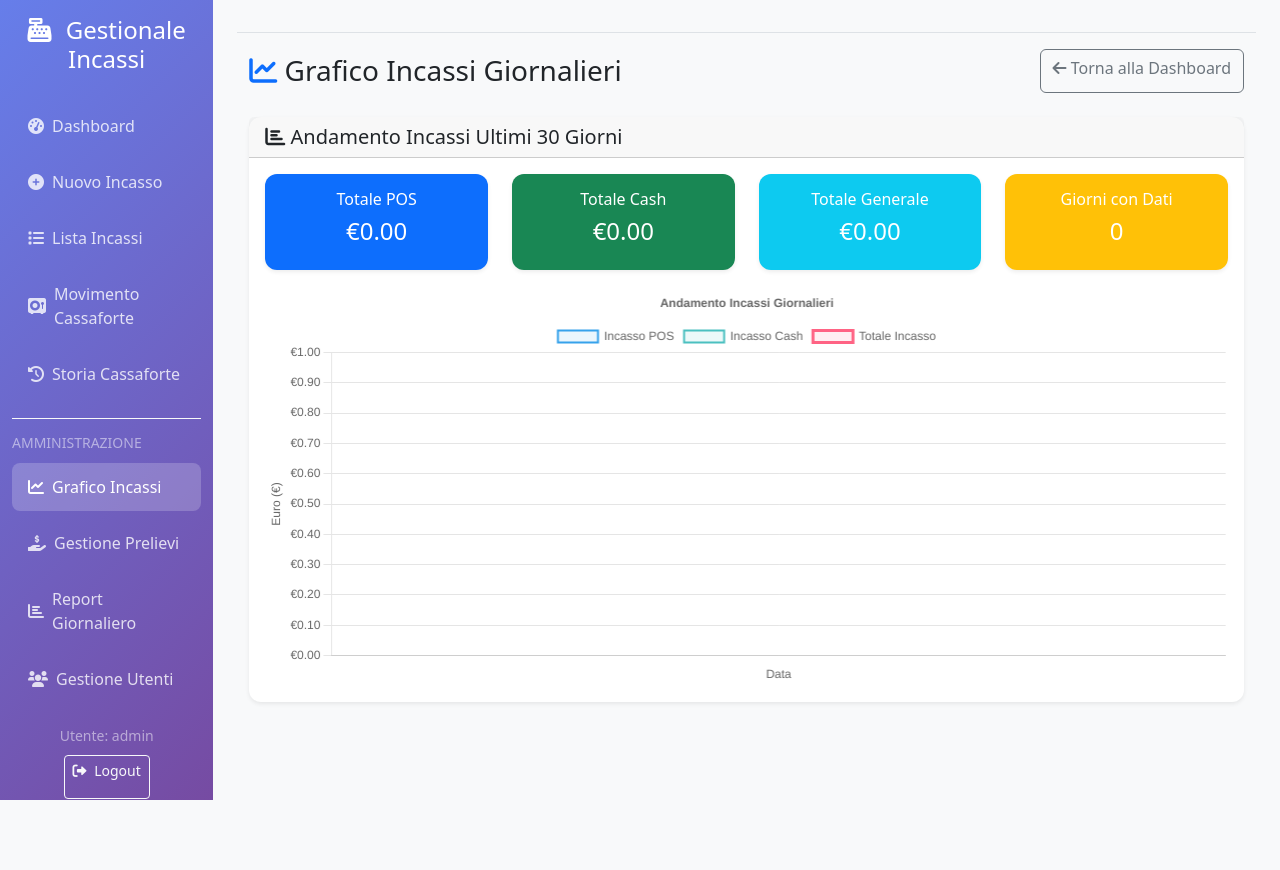
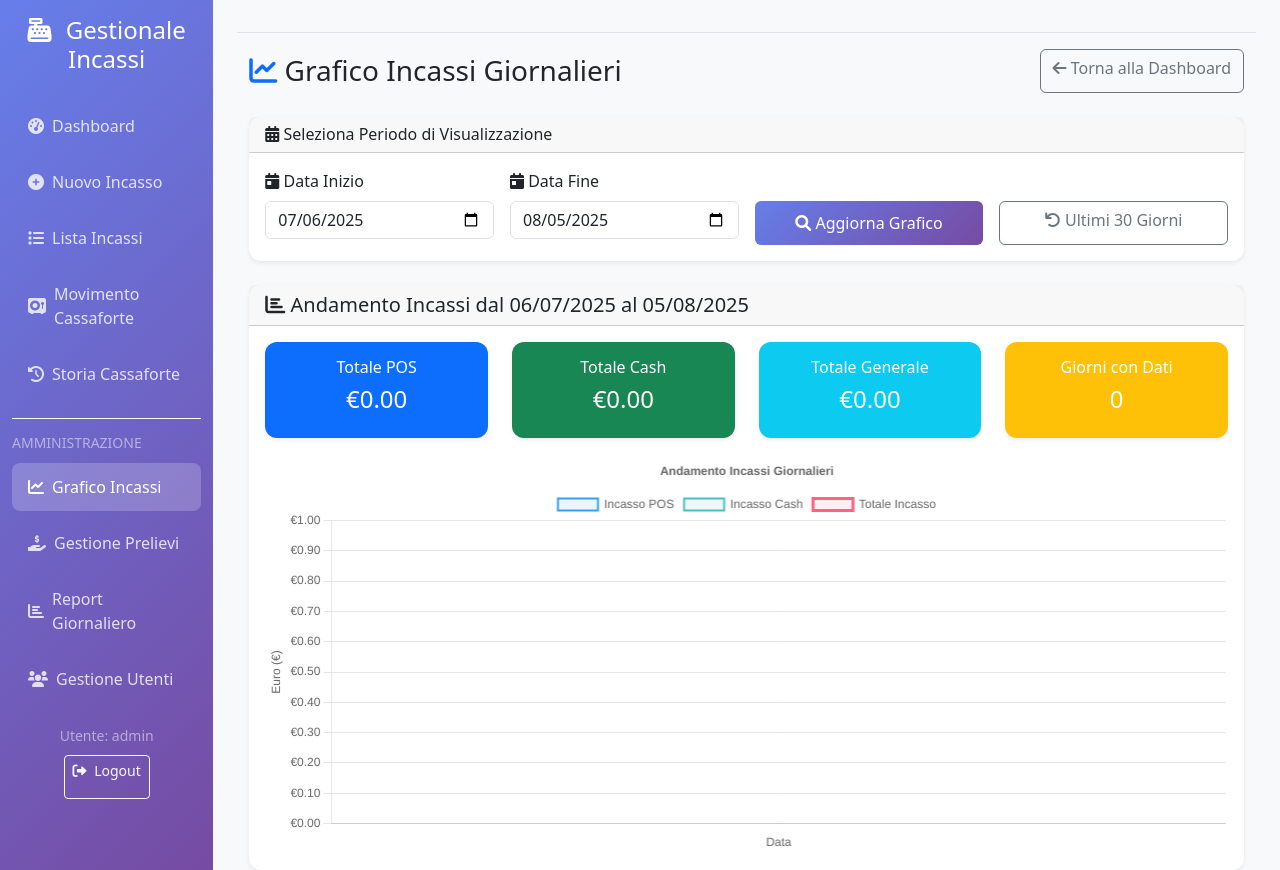
Before and after one commit to plaza009/gestionale_incassi, a Flask app: page /incassi/grafico in a window 1280 px wide. Before the commit the page ends 800 px from the top, so only its background shows below. Run offline with Flask 3, Linux system fonts and the light colour scheme; a user stored in the database is signed in.

Commit message:
Aggiunta selezione periodo personalizzato per grafico incassi

```diff
--- a/app.py
+++ b/app.py
@@ -383,9 +383,29 @@ def lista_incassi():
 @login_required
 @admin_required
 def grafico_incassi():
-    # Ottieni gli ultimi 30 giorni di dati
-    data_inizio = date.today() - timedelta(days=30)
-    incassi = Incasso.query.filter(Incasso.data >= data_inizio).order_by(Incasso.data).all()
+    # Gestione parametri di data
+    data_dal_str = request.args.get('data_dal')
+    data_al_str = request.args.get('data_al')
+
+    if data_dal_str and data_al_str:
+        # Se sono specificate le date, usa quelle
+        try:
+            data_inizio = datetime.strptime(data_dal_str, '%Y-%m-%d').date()
+            data_fine = datetime.strptime(data_al_str, '%Y-%m-%d').date()
+        except ValueError:
+            # Se le date non sono valide, usa gli ultimi 30 giorni
+            data_fine = date.today()
+            data_inizio = data_fine - timedelta(days=30)
+    else:
+        # Default: ultimi 30 giorni
+        data_fine = date.today()
+        data_inizio = data_fine - timedelta(days=30)
+
+    # Query con filtro per data
+    incassi = Incasso.query.filter(
+        Incasso.data >= data_inizio,
+        Incasso.data <= data_fine
+    ).order_by(Incasso.data).all()
 
     # Raggruppa per data
     dati_grafico = {}
@@ -407,7 +427,10 @@ def grafico_incassi():
         dati_grafico[data_str]['totale'] += totale
         dati_grafico[data_str]['count'] += 1
 
-    return render_template('grafico_incassi.html', dati_grafico=dati_grafico)
+    return render_template('grafico_incassi.html',
+                         dati_grafico=dati_grafico,
+                         data_inizio=data_inizio,
+                         data_fine=data_fine)
 
 @app.route('/incassi/<int:id>')
 @login_required
--- a/templates/grafico_incassi.html
+++ b/templates/grafico_incassi.html
@@ -16,11 +16,59 @@
                 </a>
             </div>
 
+            <!-- Form per selezione periodo -->
+            <div class="card mb-4">
+                <div class="card-header">
+                    <h6 class="mb-0">
+                        <i class="fas fa-calendar-alt"></i>
+                        Seleziona Periodo di Visualizzazione
+                    </h6>
+                </div>
+                <div class="card-body">
+                    <form method="GET" class="row g-3">
+                        <div class="col-md-3">
+                            <label for="data_dal" class="form-label">
+                                <i class="fas fa-calendar-day"></i>
+                                Data Inizio
+                            </label>
+                            <input type="date" class="form-control" id="data_dal" name="data_dal"
+                                   value="{{ request.args.get('data_dal', data_inizio) }}" required>
+                        </div>
+                        <div class="col-md-3">
+                            <label for="data_al" class="form-label">
+                                <i class="fas fa-calendar-day"></i>
+                                Data Fine
+                            </label>
+                            <input type="date" class="form-control" id="data_al" name="data_al"
+                                   value="{{ request.args.get('data_al', data_fine) }}" required>
+                        </div>
+                        <div class="col-md-3">
+                            <label class="form-label">&nbsp;</label>
+                            <div class="d-grid">
+                                <button type="submit" class="btn btn-primary">
+                                    <i class="fas fa-search"></i>
+                                    Aggiorna Grafico
+                                </button>
+                            </div>
+                        </div>
+                        <div class="col-md-3">
+                            <label class="form-label">&nbsp;</label>
+                            <div class="d-grid">
+                                <a href="{{ url_for('grafico_incassi') }}" class="btn btn-outline-secondary">
+                                    <i class="fas fa-undo"></i>
+                                    Ultimi 30 Giorni
+                                </a>
+                            </div>
+                        </div>
+                    </form>
+                </div>
+            </div>
+
             <div class="card">
                 <div class="card-header">
                     <h5 class="card-title mb-0">
                         <i class="fas fa-chart-bar"></i>
-                        Andamento Incassi Ultimi 30 Giorni
+                        Andamento Incassi dal {{ data_inizio.strftime('%d/%m/%Y') }} al {{ data_fine.strftime('%d/%m/%Y') }}
                     </h5>
                 </div>
                 <div class="card-body">
```
